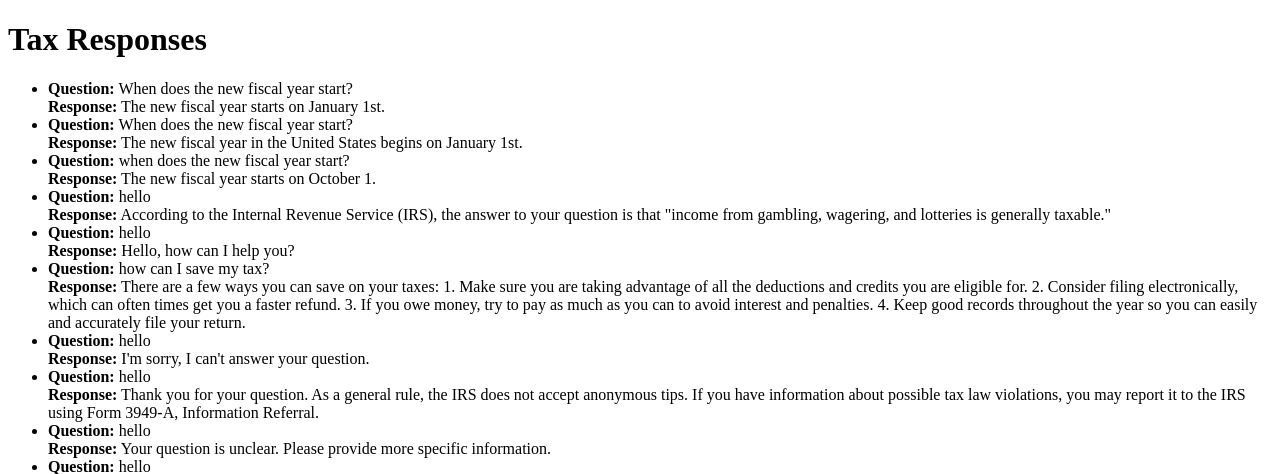
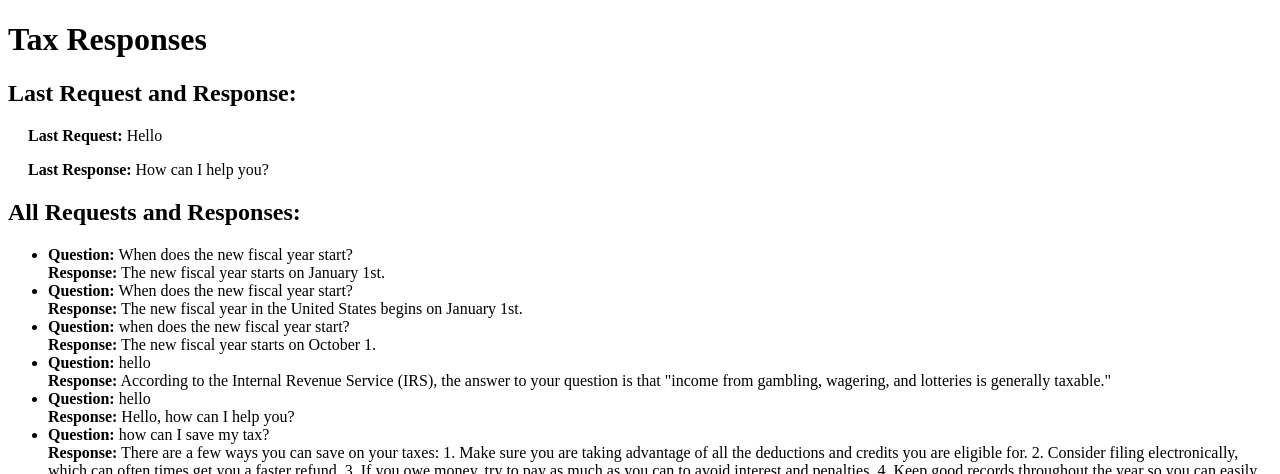
Before and after one commit to SankalpSTiwari/Auditor-Enterprise-Chat-UI, a Flask app: page /responses in a window 1280 px wide. Shown: the top 474 px of the page. Run offline with Flask 3, Linux system fonts and the light colour scheme; data comes from the database, SQL or seed files in the repository; both versions use the stored data as it was after the commit.

Commit message:
Updated code for last request and response logic

```diff
--- a/app.py
+++ b/app.py
@@ -36,11 +36,11 @@ create_database()
 def index():
     return render_template('question.html')
 
-
 @app.route('/responses')
 def responses():
     responses = get_all_responses()
-    return render_template('responses.html', responses=responses)
+    last_entry = get_last_entry()
+    return render_template('responses.html', responses=responses, last_request=last_entry[0], last_response=last_entry[1])
 
 @app.route('/last_request_response', methods=['GET'])
 def last_request_response():
--- a/templates/responses.html
+++ b/templates/responses.html
@@ -2,9 +2,36 @@
 <html>
 <head>
     <title>Tax Responses</title>
+    <style>
+        /* Define the CSS class for tabspace */
+        .tabspace {
+            margin-left: 20px; /* Adjust the value as needed for your desired indentation */
+        }
+    </style>
 </head>
 <body>
     <h1>Tax Responses</h1>
+
+    <div id="lastRequestResponse">
+        <h2>Last Request and Response:</h2>
+        <p class="tabspace"><strong>Last Request:</strong> <span id="lastRequest"></span></p>
+        <p class="tabspace"><strong>Last Response:</strong> <span id="lastResponse"></span></p>
+    </div>
+
+    <!-- Add the jQuery code here -->
+    <script src="https://code.jquery.com/jquery-3.6.0.min.js"></script>
+    <script>
+        $(document).ready(function() {
+            // Fetch and display the last request and response
+            $.get('/last_request_response', function(data) {
+                $('#lastRequest').text(data.last_request);
+                $('#lastResponse').text(data.last_response);
+            });
+        });
+    </script>
+
+<h2>All Requests and Responses:</h2>
+
     <ul>
         {% for response in responses %}
             <li>
```
Also changed, not shown: tax_responses.db, 1 other file.
